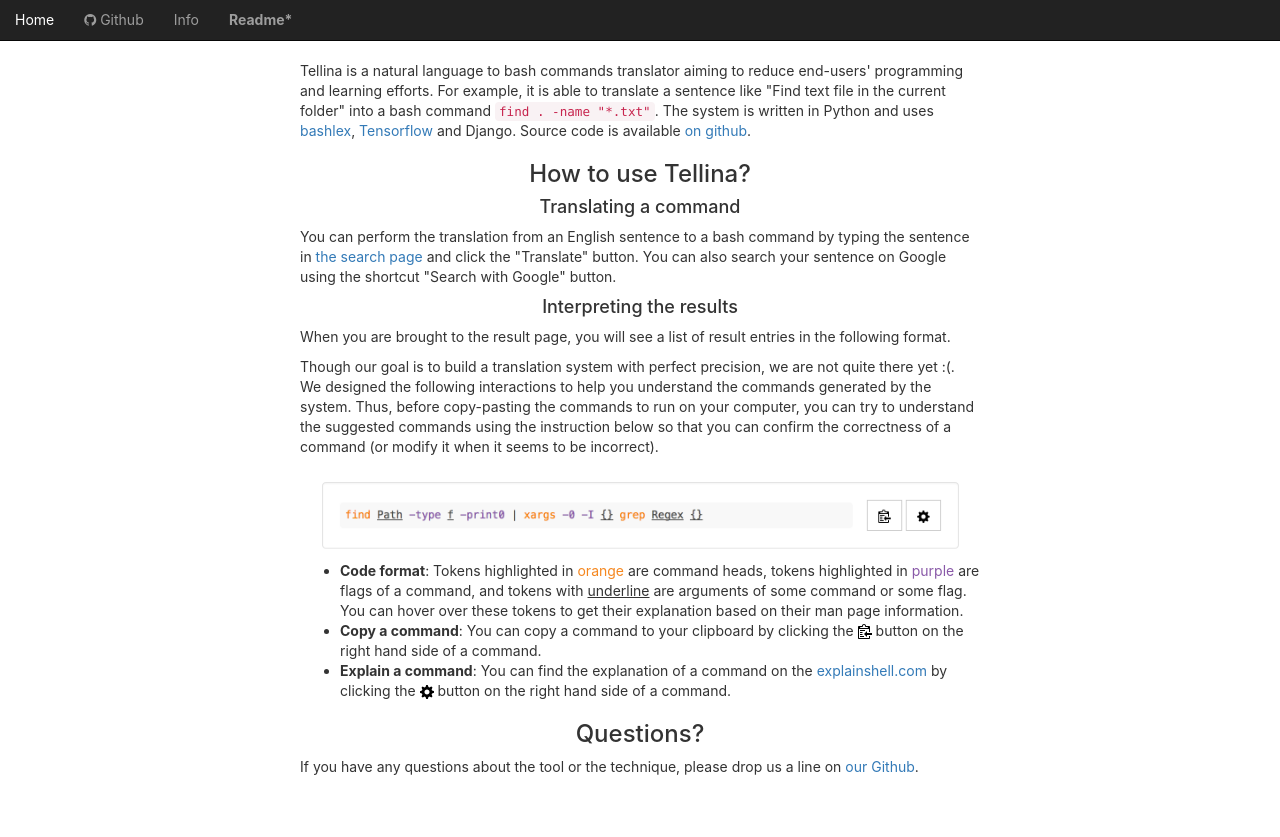
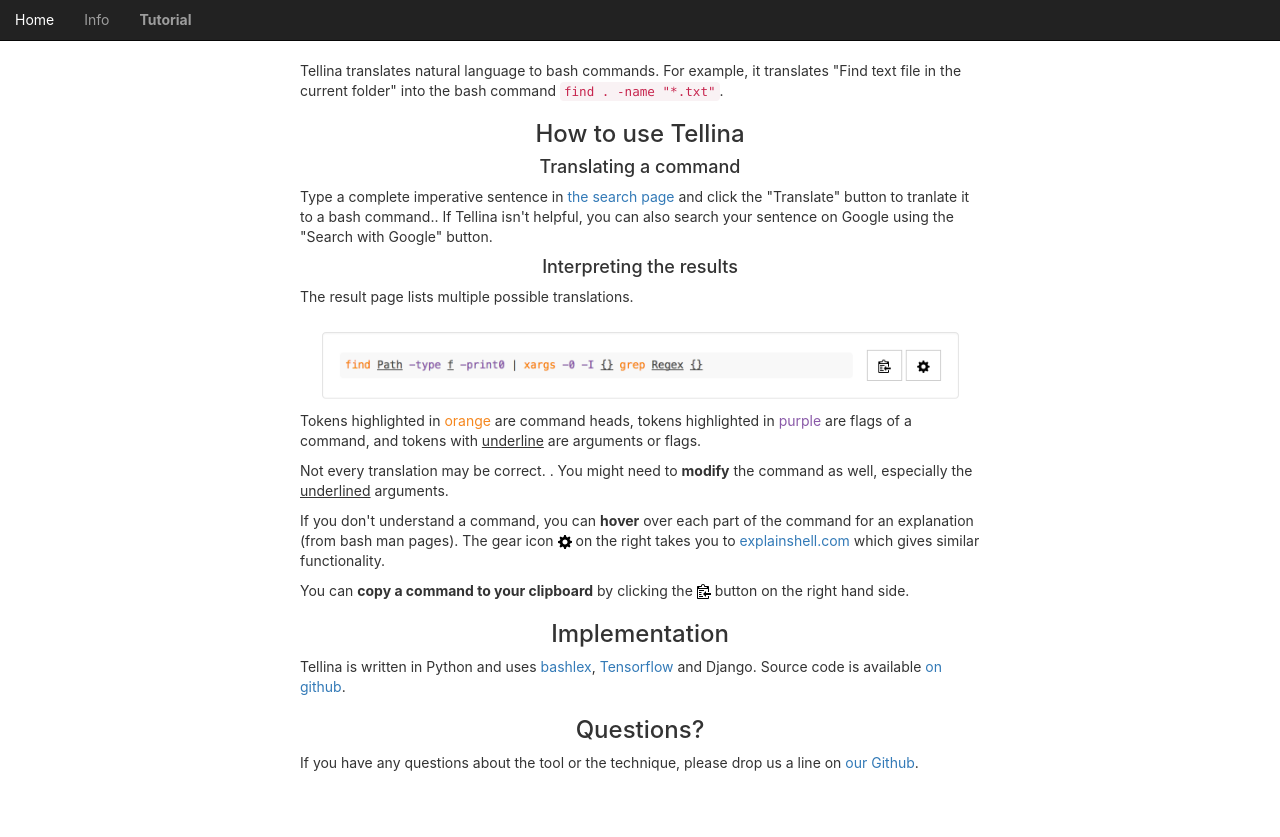
Before and after one commit to TellinaTool/tellina, a Django app: page /info/ in a window 1280 px wide. After the commit the page ends 771 px from the top, so only its background shows below. Run offline with Django 3.2, Linux system fonts and the light colour scheme; parts of the project's set-up code (start-up, migrations or seed data) failed here and were passed over; some libraries are stand-ins or nearby versions.

Commit message:
Clarify instructions

```diff
--- a/tellina/templates/translator/base.html
+++ b/tellina/templates/translator/base.html
@@ -23,9 +23,9 @@
              <div class="collapse navbar-collapse" id="bs-example-navbar-collapse-1">
               <ul class="nav navbar-nav">
                 <li><a href="/">Home</a></li>
-                <li><a href="https://github.com/todpole3/tellina"><i class="icon-github"></i> Github</a></li>
+                <!-- <li><a href="https://github.com/todpole3/tellina"><i class="icon-github"></i> Github</a></li> -->
                 <li><a href="/info">Info</a></li>
-                <li style="font-weight: bold"><a onclick="startIntro();">Readme*</a></li>
+                <li style="font-weight: bold"><a onclick="startIntro();">Tutorial</a></li>
               </ul>
             </div>
         </nav>
--- a/tellina/templates/translator/index.html
+++ b/tellina/templates/translator/index.html
@@ -11,6 +11,8 @@
             <h1 style="font-size:56px" id="intro1">Tellina</h1>
             <p class="text-center subtitle" style="font-size:16px">
                 Commanding your terminal with natural language.
+                <br/>
+                Type a complete imperative English sentence (not a question) stating your goal.
             </p>
             <div class="search-panel">
                 <div class="form-group">
--- a/tellina/templates/translator/info.html
+++ b/tellina/templates/translator/info.html
@@ -2,23 +2,26 @@
 {% block body %}
 <div id="info" style='width:720px;padding-left:20px; padding-right:20px; margin:auto;'>
 		<div>
-    	<p>Tellina is a natural language to bash commands translator aiming to reduce end-users' programming and learning efforts. For example, it is able to translate a sentence like "Find text file in the current folder" into a bash command <code>find . -name "*.txt"</code>. The system is written in Python and uses <a href="https://github.com/idank/bashlex">bashlex</a>, <a href="https://www.tensorflow.org/versions/r0.9/get_started/os_setup.html">Tensorflow</a> and Django. Source code is available <a href="https://github.com/TellinaTool/tellina">on github</a>.
+    	<p>Tellina translates natural language to bash commands. For example, it translates "Find text file in the current folder" into the bash command <code>find . -name "*.txt"</code>.
     </p>
 		</div>
 
     <div>
-    	<h3>How to use Tellina?</h3>
+    	<h3>How to use Tellina</h3>
     	<h4>Translating a command</h4>
-    	<p>You can perform the translation from an English sentence to a bash command by typing the sentence in <a href="/">the search page</a> and click the "Translate" button. You can also search your sentence on Google using the shortcut "Search with Google" button. </p>
+    	<p>Type a complete imperative sentence in <a href="/">the search page</a> and click the "Translate" button to tranlate it to a bash command.. If Tellina isn't helpful, you can also search your sentence on Google using the "Search with Google" button. </p>
     	<h4> Interpreting the results</h4>
-    	<p>When you are brought to the result page, you will see a list of result entries in the following format.</p>
-    	<p>Though our goal is to build a translation system with perfect precision, we are not quite there yet :(. We designed the following interactions to help you understand the commands generated by the system. Thus, before copy-pasting the commands to run on your computer, you can try to understand the suggested commands using the instruction below so that you can confirm the correctness of a command (or modify it when it seems to be incorrect).</p>
+    	<p>The result page lists multiple possible translations.</p>
     	<img src="/static/img/example_entry.png" style="width:100%;">
-    	<ul>
-    		<li><b>Code format</b>: Tokens highlighted in <font color="#f5871f">orange</font> are command heads, tokens highlighted in <font color="#8959a8">purple</font> are flags of a command, and tokens with <u>underline</u> are arguments of some command or some flag. You can hover over these tokens to get their explanation based on their man page information.</li>
-    		<li><b>Copy a command</b>: You can copy a command to your clipboard by clicking the <img src="/static/img/clippy.svg" width="14"> button on the right hand side of a command. </li>
-    		<li><b>Explain a command</b>: You can find the explanation of a command on the <a href="http://explainshell.com/">explainshell.com</a> by clicking the <img src="/static/img/gear.svg" width="14"> button on the right hand side of a command.</li>
-    	</ul>
+        <p>Tokens highlighted in <font color="#f5871f">orange</font> are command heads, tokens highlighted in <font color="#8959a8">purple</font> are flags of a command, and tokens with <u>underline</u> are arguments or flags.</p>
+    	<p>Not every translation may be correct.  .  You might need to <b>modify</b> the command as well, especially the <u>underlined</u> arguments.</p>
+        <p>If you don't understand a command, you can <b>hover</b> over each part of the command for an explanation (from bash man pages).  The gear icon <img src="/static/img/gear.svg" width="14"> on the right takes you to <a href="http://explainshell.com/">explainshell.com</a> which gives similar functionality.</p>
+        <p>You can <b>copy a command to your clipboard</b> by clicking the <img src="/static/img/clippy.svg" width="14"> button on the right hand side.
+  	</div>
+
+  	<div>
+  		<h3>Implementation</h3>
+                <p>Tellina is written in Python and uses <a href="https://github.com/idank/bashlex">bashlex</a>, <a href="https://www.tensorflow.org/versions/r0.9/get_started/os_setup.html">Tensorflow</a> and Django. Source code is available <a href="https://github.com/TellinaTool/tellina">on github</a>.
   	</div>
 
   	<div>
```
